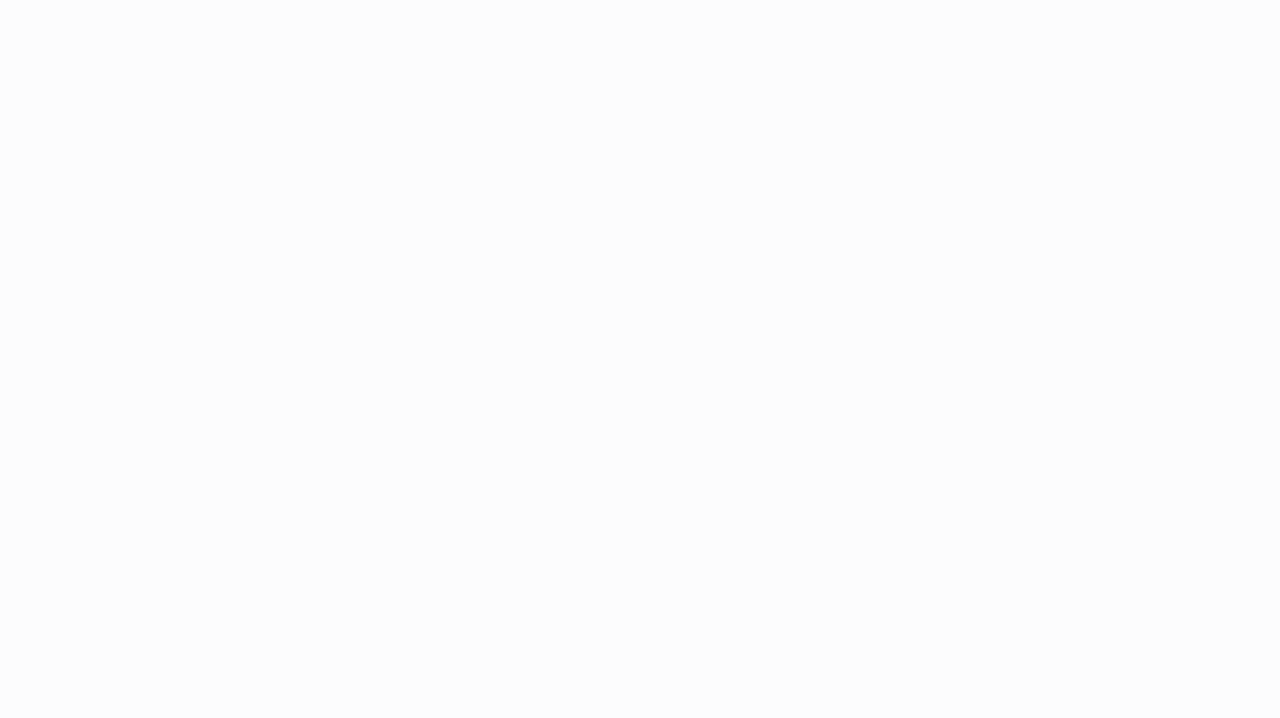
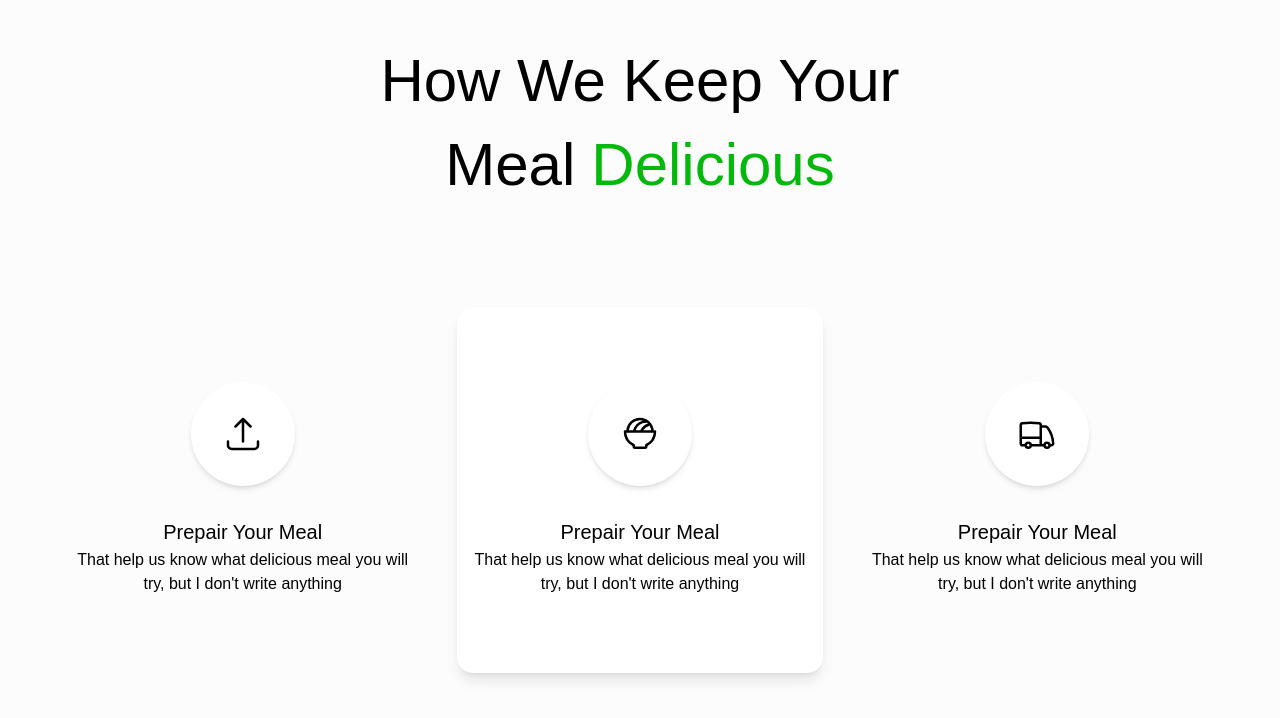
Before and after one commit to Fiffigelin/foodz-website, a React (Vite) app: page / in a window 1280 px wide. Shown: the part 2678-3396 px from the top of the page. Built offline with nearby package versions, Linux system fonts and the light colour scheme; a web font is replaced by a local one.

Commit message:
feat: meal section added

```diff
--- a/src/App.tsx
+++ b/src/App.tsx
@@ -2,6 +2,7 @@ import Navbar from "./sections/navbar/navbar"
 import Hero from "./sections/hero/hero";
 import SpecialOffer from "./sections/special-offer/special-offer"
 import Michelin from "./sections/michelin/michelin";
+import Delicious from "./sections/delicious/delicious";
 
 function App() {
 
@@ -12,7 +13,7 @@ function App() {
       <div className="container mx-auto max-w-7xl c-space">
         <SpecialOffer />
         <Michelin />
-				<section className="min-h-screen "/>
+				<Delicious />
         <section className="min-h-screen "/>
         <section className="min-h-screen "/>
 			</div>
--- /dev/null
+++ b/src/components/meal-card/meal-card.tsx
@@ -0,0 +1,59 @@
+import { HiOutlineArrowUpTray } from "react-icons/hi2";
+import { HiOutlineTruck } from "react-icons/hi2";
+import { PiBowlFood } from "react-icons/pi";
+
+type MealCardProps = {
+  title: string;
+  text: string;
+  icon: string;
+  white?: boolean;
+}
+
+function MealCard({title, text, icon, white=false}: MealCardProps) {
+  const getIcon = (type: string): JSX.Element => {
+    switch(type) {
+      case "Arrow":
+        return <HiOutlineArrowUpTray className="w-7 h-7 md:w-8 md:h-8 lg:w-10 lg:h-10" />
+
+      case "Meal":
+        return <PiBowlFood className="w-7 h-7 md:w-8 md:h-8 lg:w-10 lg:h-10" />
+
+      case "Truck":
+        return <HiOutlineTruck className="w-7 h-7 md:w-8 md:h-8 lg:w-10 lg:h-10" />
+
+      default:
+        return <span>Undefined</span>
+    }
+  }
+  return (
+    <div
+    className={`
+    rounded-2xl flex flex-col
+    justify-center items-center
+    text-center aspect-square p-2 gap-8
+    ${white && "bg-white shadow-lg"}`}
+    >
+      <div
+      className="
+      rounded-full bg-white
+      p-8 shadow-md
+      "
+      >
+        {getIcon(icon)}
+      </div>
+
+      <div>
+        <h1
+        className="
+        font-(family-name:--font-header) text-xl
+        font-light
+        ">
+          {title}
+        </h1>
+        <p className="m-0.5">{text}</p>
+      </div>
+    </div>
+  );
+}
+
+export default MealCard;
--- /dev/null
+++ b/src/sections/delicious/delicious.tsx
@@ -0,0 +1,29 @@
+import MealCard from "../../components/meal-card/meal-card";
+import TextHeader from "../../components/text/text-header";
+import useDevice from "../../hooks/use-device";
+
+function Delicious() {
+  const { isMobile } = useDevice();
+  return (
+    <section className="
+    min-h-screen w-full flex flex-col justify-evenly
+    h-full mt-20 items-center">
+      <div className="flex flex-col w-full md:w-[60%]">
+        <TextHeader text={"How We Keep Your"} className={"text-center"}/>
+
+        <div className="flex gap-3 justify-center md:gap-4">
+          <TextHeader text={"Meal"} className={"my-3 lg:my-6 2xl:my-8"} />
+          <TextHeader text={"Delicious"} color={"text-(--color-green)"} className={"my-3 lg:my-6 2xl:my-8"} />
+        </div>
+      </div>
+
+      <div className="flex flex-col gap-4 md:flex-row md:gap-6 md:justify-evenly xl:gap-8 2xl:gap-10">
+        <MealCard title={"Prepair Your Meal"} text={"That help us know what delicious meal you will try, but I don't write anything"} icon={"Arrow"} white={isMobile && true} />
+        <MealCard title={"Prepair Your Meal"} text={"That help us know what delicious meal you will try, but I don't write anything"} icon={"Meal"} white={true}/>
+        <MealCard title={"Prepair Your Meal"} text={"That help us know what delicious meal you will try, but I don't write anything"} icon={"Truck"} white={isMobile && true} />
+      </div>
+    </section>
+  );
+}
+
+export default Delicious;
```
